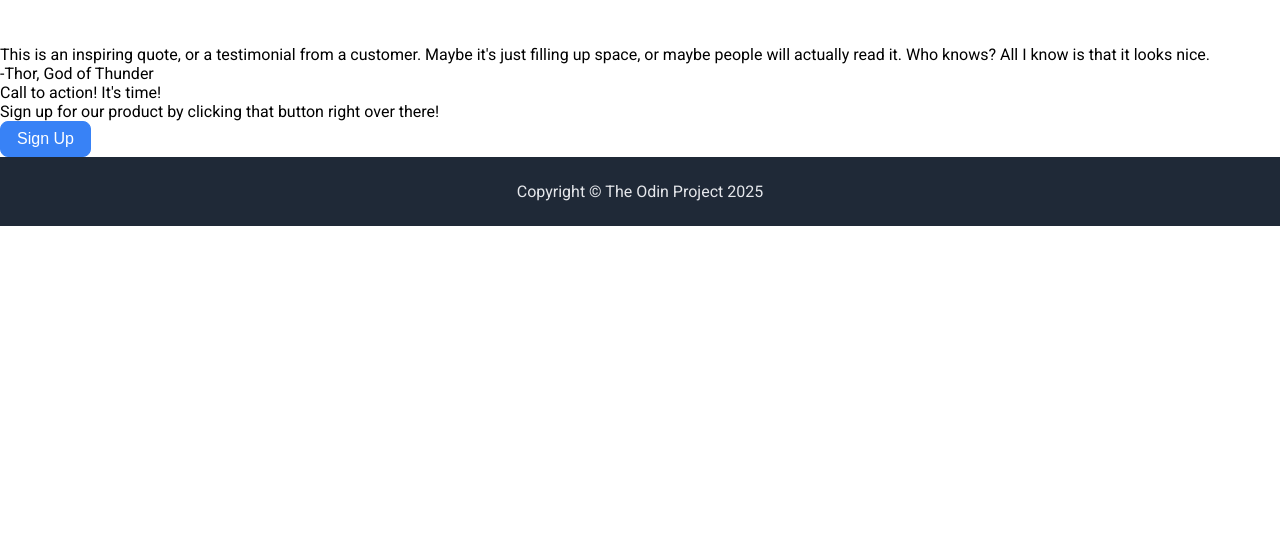
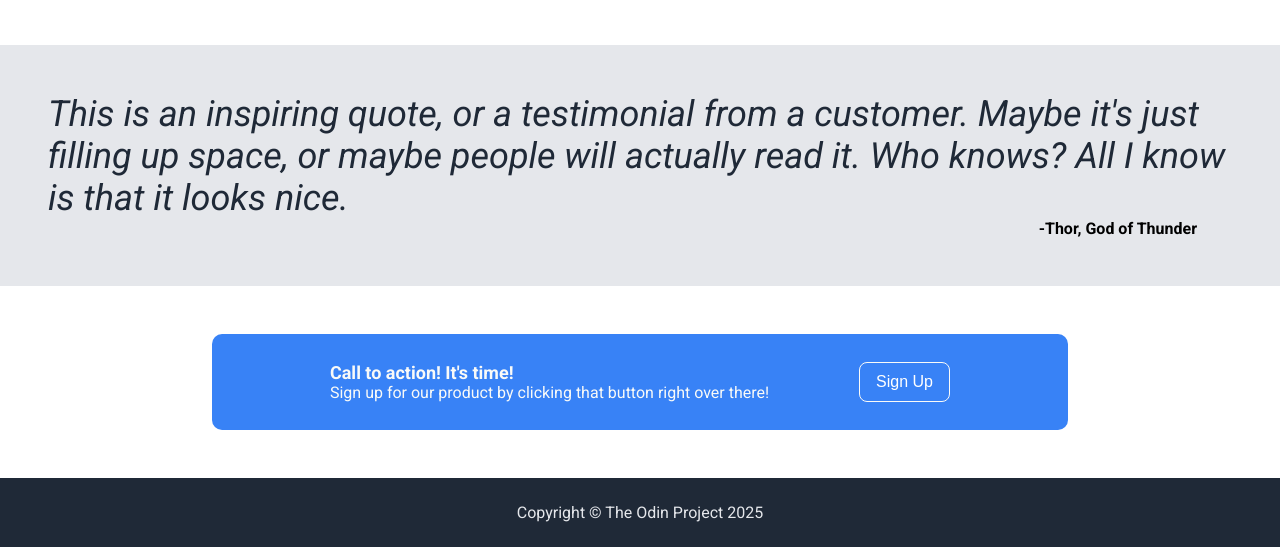
Before and after one commit to DarkBlueButterfly/odin-landing, a plain HTML site: page index.html in a window 1280 px wide. Shown: the part 467-1014 px from the top of the page. Before the commit the page ends 800 px from the top, so only its background shows below. Drawn offline with Linux system fonts and the light colour scheme.

Commit message:
Update quote and call to action section
Updated quote and call to action section to make them look nicer.
Added a new class to target sign up button better.

```diff
--- a/index.html
+++ b/index.html
@@ -20,7 +20,7 @@
             <div class="herotext">
                 <div class="awe">This website is awesome</div>
                 <p>This website has some subtext that goes here under the main title. It's a smaller font and the color is lower contrast</p>
-                <button>Sign Up</button>
+                <button class="awe-sign">Sign Up</button>
             </div>
         </div>
         <img src="#" alt="this is a placeholder for an image">
@@ -50,12 +50,14 @@
         <p>This is an inspiring quote, or a testimonial from a customer. Maybe it's just filling up space, or maybe people will actually read it. Who knows? All I know is that it looks nice.</p>
         <div class="thor">-Thor, God of Thunder</div>
     </div>
-    <div class="modal">
-        <div class="action">
-            <div>Call to action! It's time!</div>
-            <p>Sign up for our product by clicking that button right over there!</p>
+    <div class="call">
+        <div class="to">
+            <div class="action">
+                <div>Call to action! It's time!</div>
+                <p>Sign up for our product by clicking that button right over there!</p>
+            </div>
+            <button class="call-to">Sign Up</button>
         </div>
-        <button>Sign Up</button>
     </div>
     <div class="footer">
         <div>Copyright © The Odin Project 2025</div>
--- a/style.css
+++ b/style.css
@@ -1,4 +1,4 @@
-@import url('https://fonts.googleapis.com/css2?family=Roboto:wght@400;700&display=swap');
+@import url('https://fonts.googleapis.com/css2?family=Roboto:ital,wght@0,100..900;1,100..900&display=swap');
 
 * {
     margin: 0;
@@ -98,7 +98,52 @@ button {
     width: 200px;
 }
 
+.quote {
+    background-color: #e5e7eb;
+    padding: 48px;
+    display: flex;
+    flex-direction: column;
+    justify-content: center;
+}
 
+.quote p {
+    font-size: 36px;
+    color: #1f2937;
+    font-style: italic;
+}
+
+.thor {
+    align-self: flex-end;
+    font-weight: bold;
+    margin-right: 35px;
+}
+
+.call {
+    background-color: #fff;
+    display: flex;
+    justify-content: center;
+    align-items: center;
+    padding: 48px;
+}
+
+.to {
+    background-color: #3882f6;
+    width: 800px;
+    border-radius: 10px;
+    display: flex;
+    justify-content: space-evenly;
+    padding: 28px;
+    color: #f9faf8;
+}
+
+.action div {
+    font-size: 18px;
+    font-weight: bold;
+}
+
+button.call-to {
+    border: 1px solid #f9faf8;
+}
 
 .footer {
     text-align: center;
```
